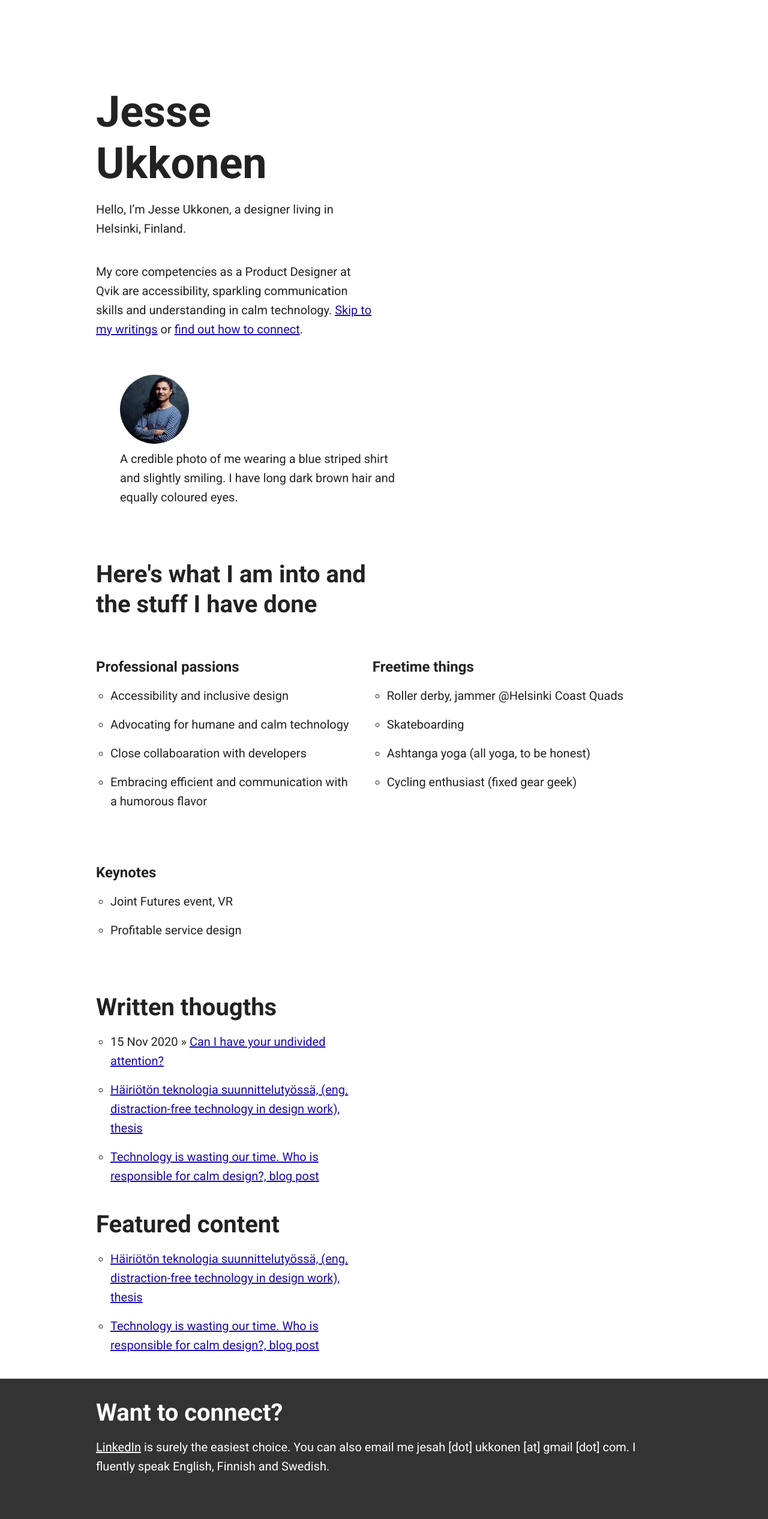
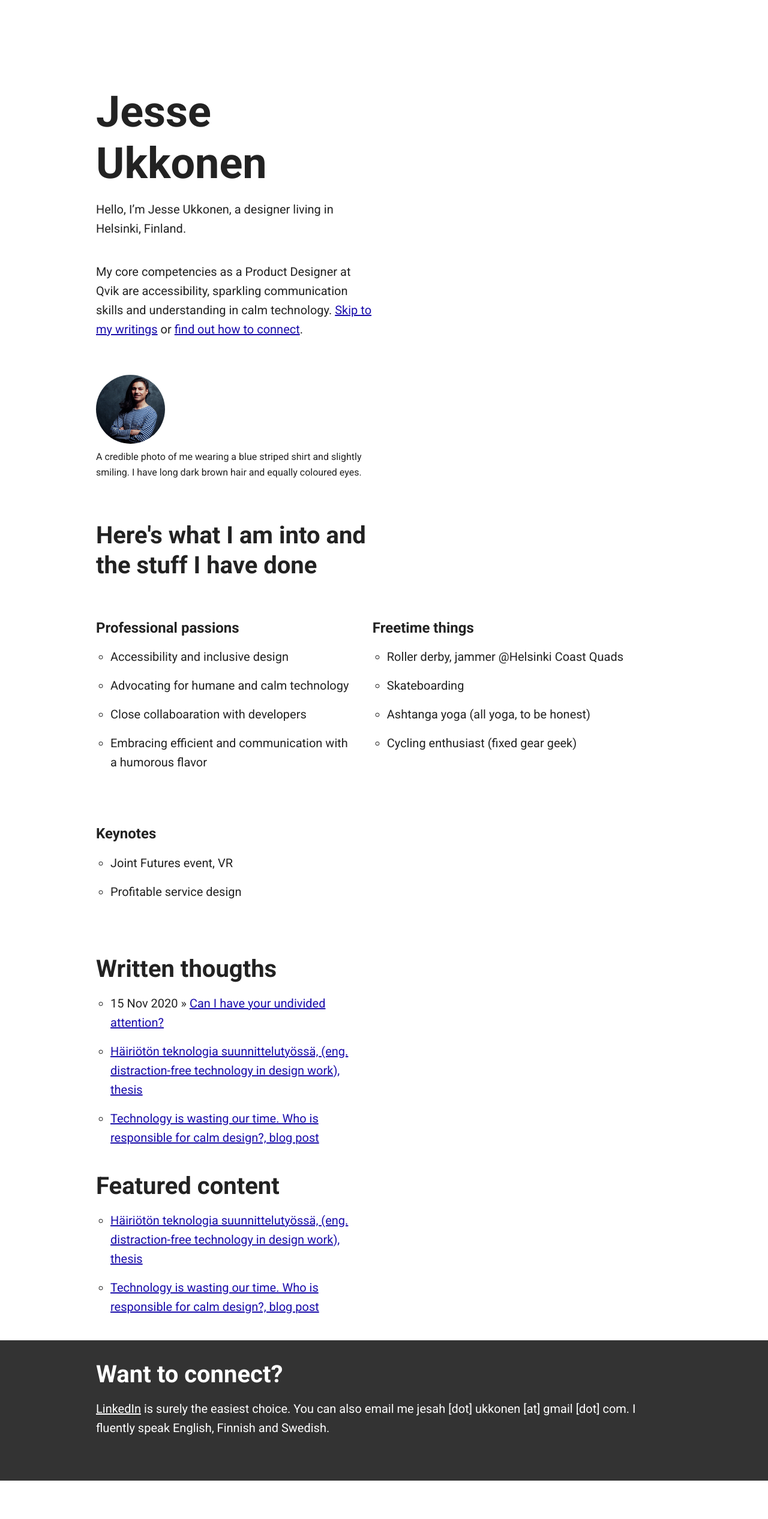
Before and after one commit to jesseu/jesseu.github.io, a Jekyll site: the page built from index.html, in a window 1280 px wide. Shown: the whole page at 60% size. Built offline with Jekyll 4.4.1, drawn with Linux system fonts in a browser that asks for light colours; after the commit the page ends 2469 px from its top, so only the background shows below that.

Commit message:
Update skeleton.css

```diff
--- a/css/skeleton.css
+++ b/css/skeleton.css
@@ -163,6 +163,14 @@ a:hover {
 img {
   border-radius: 50%;
   max-width: 25%;
+}
+
+figure {
+  margin-left: 0;
+}
+
+figcaption {
+  font-size: 1rem;
 }
 
 /* Footer
@@ -378,7 +386,6 @@ fieldset {
 pre,
 blockquote,
 dl,
-figure,
 table,
 p,
 ul,
```
